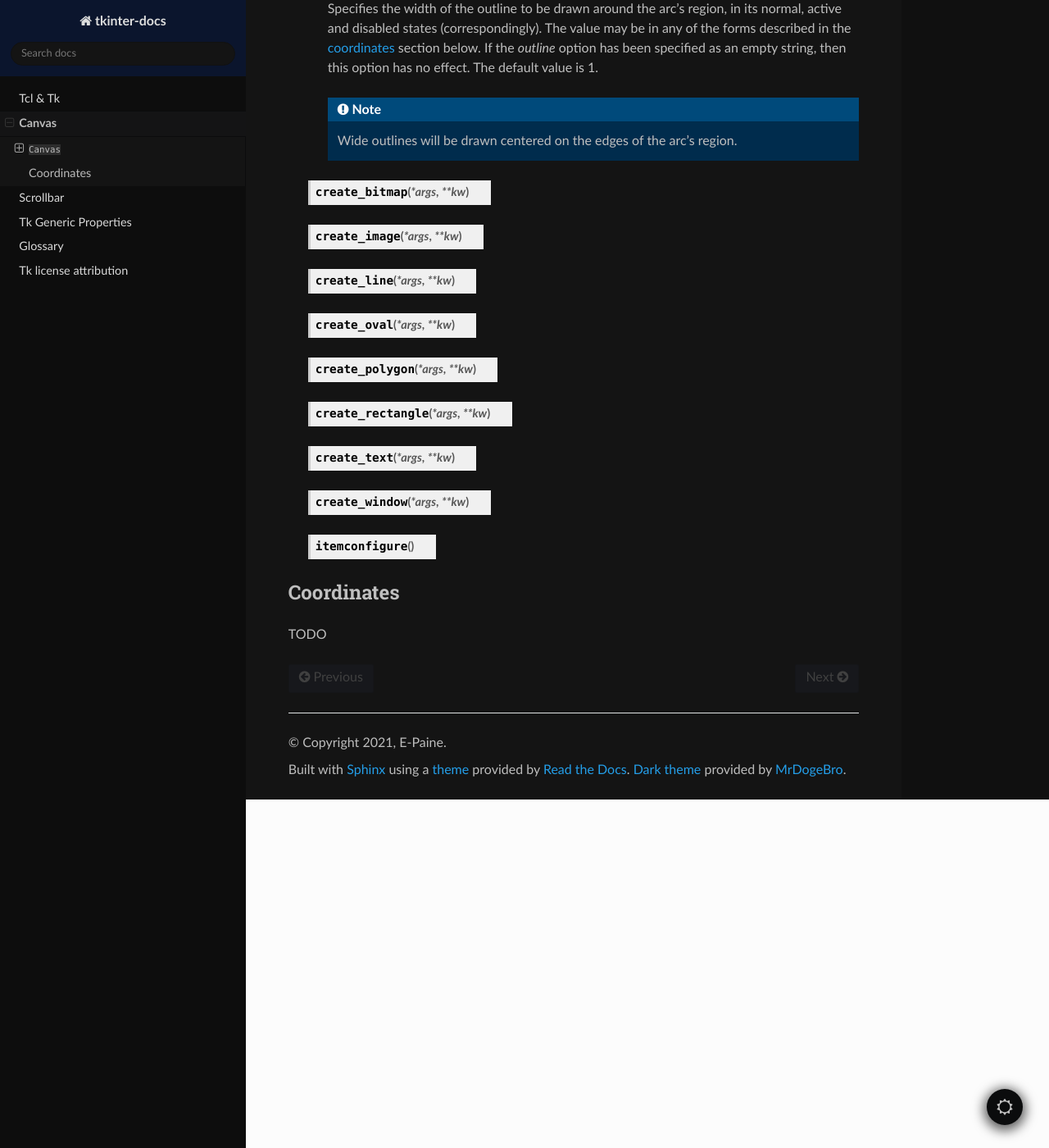
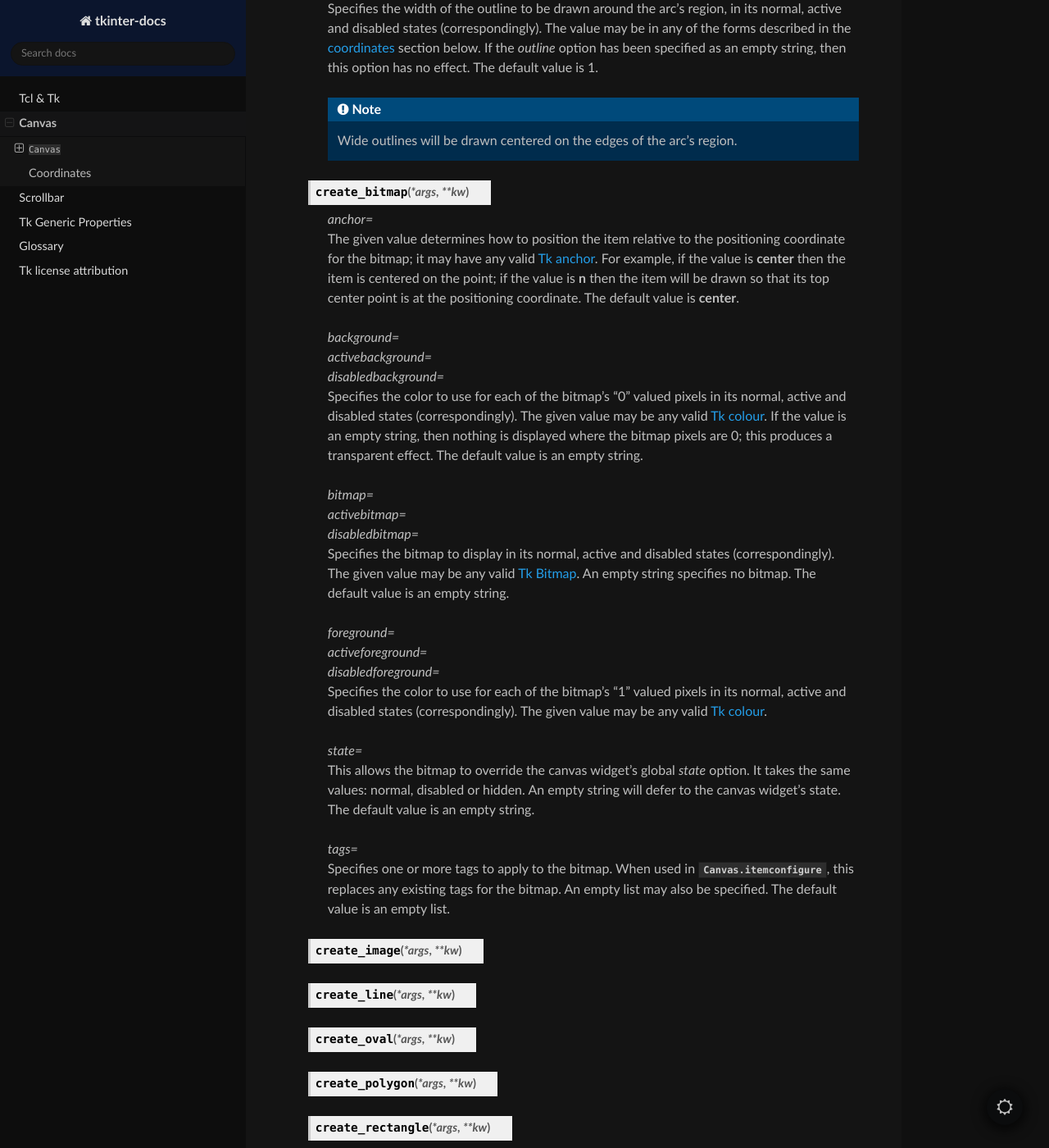
Before and after one commit to E-Paine/tkinter-docs, a Sphinx documentation site: the page built from source/canvas.rst, in a window 1280 px wide and 1400 px high, scrolled down 10082 px. Shown: the whole window at 82% size. Built offline with Sphinx 7.4.7 and the Read the Docs theme 2.0.0, drawn with Linux system fonts in a browser that asks for light colours; some of the changed text lies outside the part shown.

Commit message:
Detail the creation of canvas bitmaps

```diff
--- a/source/canvas.rst
+++ b/source/canvas.rst
@@ -479,10 +479,11 @@ Canvas
           the outline of the arc in its normal, active and disabled states
           (correspondingly). It indicates that the outline for the arc should
           be drawn with a stipple pattern and specifies the stipple pattern to
-          use. The given value may be any valid :ref:`Tk stipple <stipples>`.
-          If the *outline* option has not been specified then this option has
-          no effect. If the value is an empty string, then the outline is
-          drawn in a solid fashion. The default value is an empty string.
+          use. The given value may be any valid
+          :ref:`Tk Bitmap <bitmaps>`. If the *outline* option has not been
+          specified then this option has no effect. If the value is an empty
+          string, then the outline is drawn in a solid fashion. The default
+          value is an empty string.
 
         .. warning::
             Stipples are not well supported on platforms other than Unix.
@@ -493,7 +494,7 @@ Canvas
         | This option specifies stipple patterns that should be used to fill
           the item in its normal, active and disabled states
           (correspondingly). The given value may be any valid
-          :ref:`Tk stipple <stipples>`. If the *fill* option has not been
+          :ref:`Tk Bitmap <bitmaps>`. If the *fill* option has not been
           specified then this option has no effect. If the value is an empty
           string, then filling is done in a solid fashion. The default value
           is an empty string.
@@ -546,6 +547,51 @@ Canvas
 
     .. method:: create_bitmap(*args, **kw)
 
+        | *anchor=*
+        | The given value determines how to position the item relative to the
+          positioning coordinate for the bitmap; it may have any valid
+          :ref:`Tk anchor <anchors>`. For example, if the value is **center**
+          then the item is centered on the point; if the value is **n** then
+          the item will be drawn so that its top center point is at the
+          positioning coordinate. The default value is **center**.
+
+        | *background=*
+        | *activebackground=*
+        | *disabledbackground=*
+        | Specifies the color to use for each of the bitmap's “0” valued
+          pixels in its normal, active and disabled states (correspondingly).
+          The given value may be any valid :ref:`Tk colour <colours>`. If the
+          value is an empty string, then nothing is displayed where the bitmap
+          pixels are 0; this produces a transparent effect. The default value
+          is an empty string.
+
+        | *bitmap=*
+        | *activebitmap=*
+        | *disabledbitmap=*
+        | Specifies the bitmap to display in its normal, active and disabled
+          states (correspondingly). The given value may be any valid
+          :ref:`Tk Bitmap <bitmaps>`. An empty string specifies no bitmap. The
+          default value is an empty string.
+
+        | *foreground=*
+        | *activeforeground=*
+        | *disabledforeground=*
+        | Specifies the color to use for each of the bitmap's “1” valued
+          pixels in its normal, active and disabled states (correspondingly).
+          The given value may be any valid :ref:`Tk colour <colours>`.
+
+        | *state=*
+        | This allows the bitmap to override the canvas widget's global
+          *state* option. It takes the same values: normal, disabled or
+          hidden. An empty string will defer to the canvas widget's state.
+          The default value is an empty string.
+
+        | *tags=*
+        | Specifies one or more tags to apply to the bitmap. When used in
+          :mod:`Canvas.itemconfigure`, this replaces any existing tags for the
+          bitmap. An empty list may also be specified. The default value is an
+          empty list.
+
     .. method:: create_image(*args, **kw)
 
     .. method:: create_line(*args, **kw)
```
Also changed, not shown: other parts of source/canvas.rst (+1 -1 lines), source/generic.rst (+16 -8 lines), source/index.rst (+7 -0 lines).
